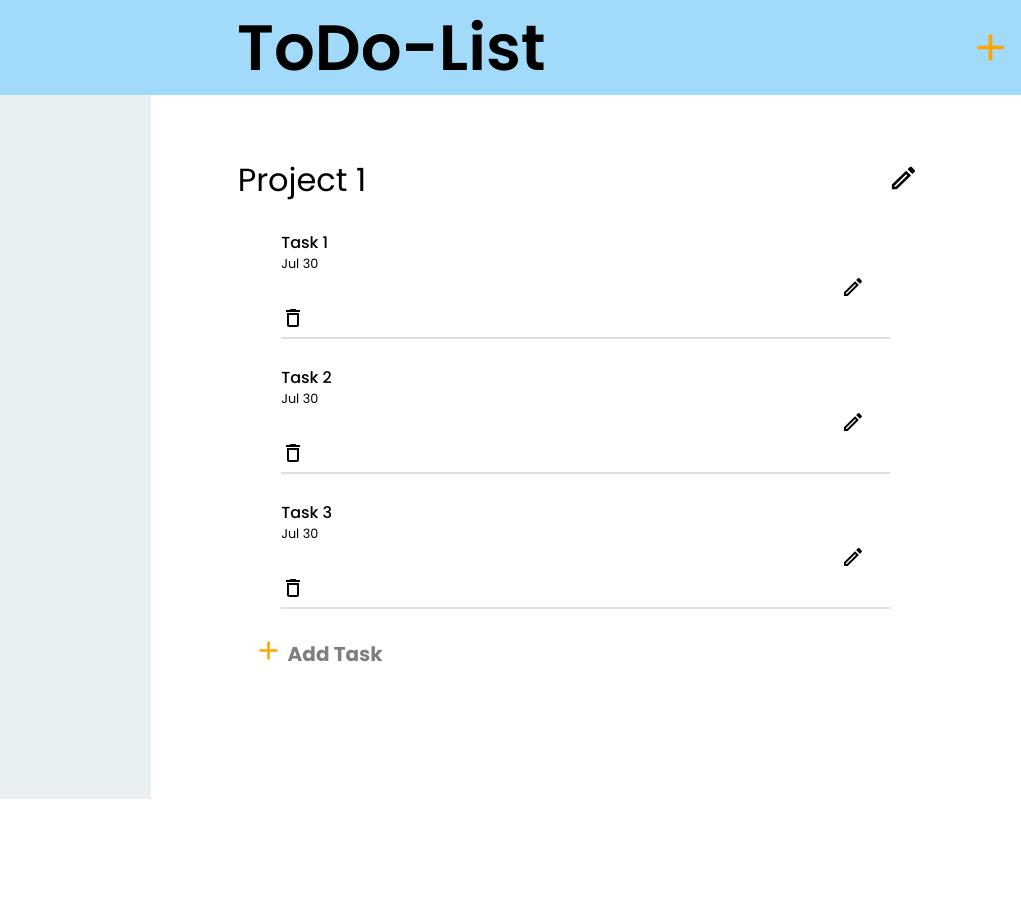
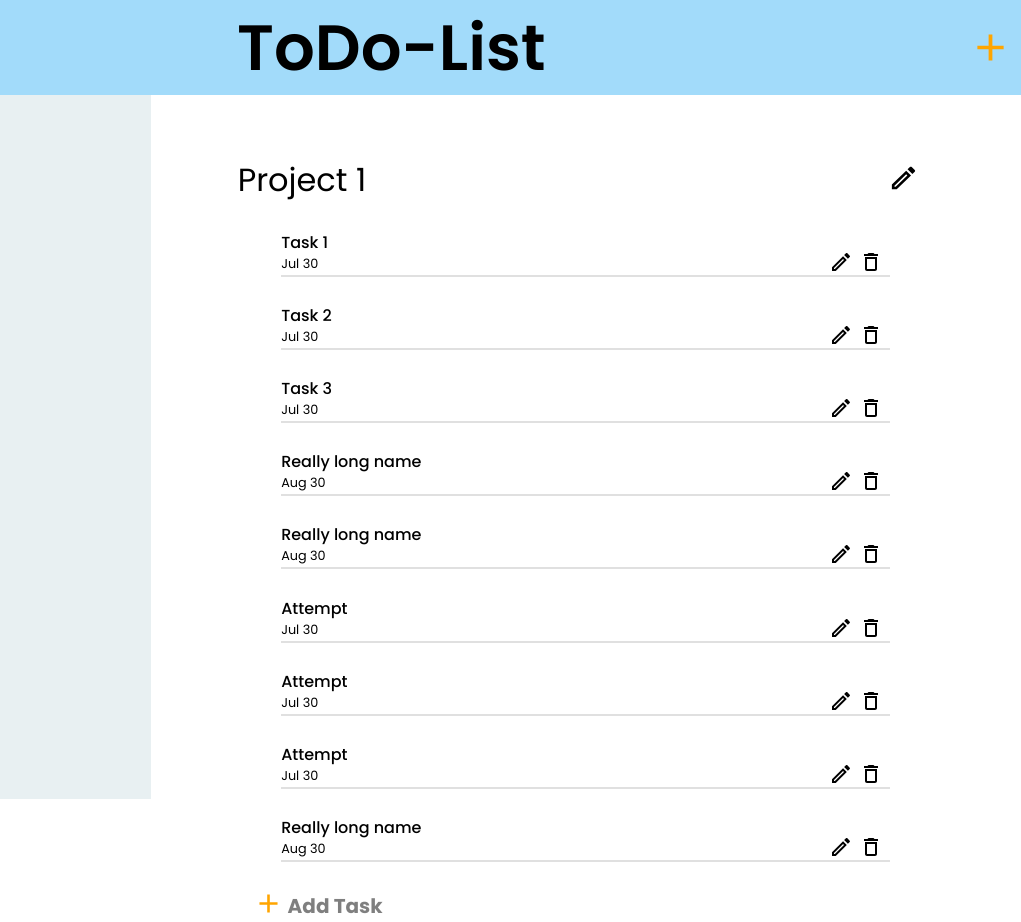
Before and after one commit to Camsz27/todo-list, a website built with webpack: page dist/index.html in a window 1280 px wide. Shown: the full height of the page, 259-1280 px from the left. Before the commit the page ends 800 px from the top, so only its background shows below. Built offline with nearby package versions, Linux system fonts and the light colour scheme; files whose address does not match are found by name.

Commit message:
Fixed issue of tasks showing incorrectly when added and added animations to icons

```diff
--- /dev/null
+++ b/src/display.js
@@ -0,0 +1,52 @@
+const body = document.querySelector("body");
+
+function displayTask(task) {
+  // References for place to append new task
+  const taskList = document.querySelector("#taskList");
+  const addTask = document.querySelector(".addTask");
+
+  // Creates elements for new task
+  const newTask = document.createElement("li");
+  newTask.classList.add("display");
+  const taskItems = document.createElement("ul");
+  taskItems.classList.add("displayItems");
+
+  taskItems.append(addTaskInfo(task), addEditIcon(), addDeleteIcon());
+  newTask.append(taskItems);
+  taskList.insertBefore(newTask, addTask);
+}
+
+function addTaskInfo(task) {
+  const taskInfo = document.createElement("li");
+  const taskName = document.createElement("p");
+  taskName.classList.add("taskName");
+  taskName.textContent = task.name;
+  taskName.classList.remove("taskDate");
+  const taskDate = document.createElement("p");
+  taskDate.classList.add("taskDate");
+  taskDate.textContent = task.date;
+  taskInfo.append(taskName, taskDate);
+  return taskInfo;
+}
+
+function addEditIcon() {
+  const editIconContainer = document.createElement("li");
+  editIconContainer.classList.add("taskIconContainer");
+  const editIcon = document.createElement("img");
+  editIcon.classList.add("editIcon");
+  editIcon.setAttribute("src", "../src/images/edit.svg");
+  editIconContainer.append(editIcon);
+  return editIconContainer;
+}
+
+function addDeleteIcon() {
+  const deleteIconContainer = document.createElement("li");
+  deleteIconContainer.classList.add("taskIconContainer");
+  const deleteIcon = document.createElement("img");
+  deleteIcon.classList.add("deleteIcon");
+  deleteIcon.setAttribute("src", "../src/images/delete.svg");
+  deleteIconContainer.append(deleteIcon);
+  return deleteIconContainer;
+}
+
+export default displayTask;
--- a/src/index.js
+++ b/src/index.js
@@ -1,15 +1,27 @@
 import "./style.css";
+import { isPast } from "date-fns/esm";
 import popUp from "./popUp";
 import taskFactory from "./task";
 import projectFactory from "./project";
+import displayTask from "./display";
 
-const task1 = taskFactory("task 1", "11/07/2022");
-task1.changeName("asdf");
-//task1.changeDate(11 / 03 / 1990);
-console.log(task1);
+const task1 = taskFactory("Really long name", "Aug 30");
+//task1.changeDate("11 - 03 - 1990");
+//console.log(task6);
+
+const task2 = taskFactory("Attempt", "Jul 30");
+/*console.log(task2);
 
 let trial1 = projectFactory("Project 1");
 trial1.changeName("change is good");
-trial1.addTask(4);
-trial1.addTask(5);
-console.log(trial1);
+trial1.addTask();
+trial1.addTask(task1);
+trial1.addTask(task2);
+console.log(trial1); */
+
+displayTask(task1);
+displayTask(task1);
+displayTask(task2);
+displayTask(task2);
+displayTask(task2);
+displayTask(task1);
--- a/src/popUp.js
+++ b/src/popUp.js
@@ -108,7 +108,6 @@ function createTask() {
   console.log(name);
   console.log(date);
   const task = taskFactory(name, date);
-  //task.changeName("this is working");
   console.log("this is working".length);
   console.log(task.name);
   console.log(task.date);
--- a/src/project.js
+++ b/src/project.js
@@ -1,7 +1,7 @@
 const projectFactory = (name) => {
   let tasks = [];
   const addTask = (task) => {
-    if (isNaN(task)) {
+    if (task === undefined) {
       return;
     } else {
       project.tasks.push(task);
--- a/src/style.css
+++ b/src/style.css
@@ -132,13 +132,32 @@ li.display {
   font-size: 0.8rem;
 }
 
+.taskIconContainer {
+  position: absolute;
+  left: 85%;
+}
+
 .editIcon {
-  margin-left: 35rem;
+  position: relative;
+  top: 20px;
   cursor: pointer;
 }
 
 .deleteIcon {
+  position: relative;
+  left: 30px;
+  top: 20px;
   cursor: pointer;
+}
+
+.deleteIcon:hover,
+.editIcon:hover,
+.addIcon:hover,
+.addTask img:hover,
+#addIcon:hover,
+#menu:hover,
+#displayHeaderIcon:hover {
+  transform: scale(1.3);
 }
 
 .addTask {
```
Also changed, not shown: dist/index.html, dist/main.js.
